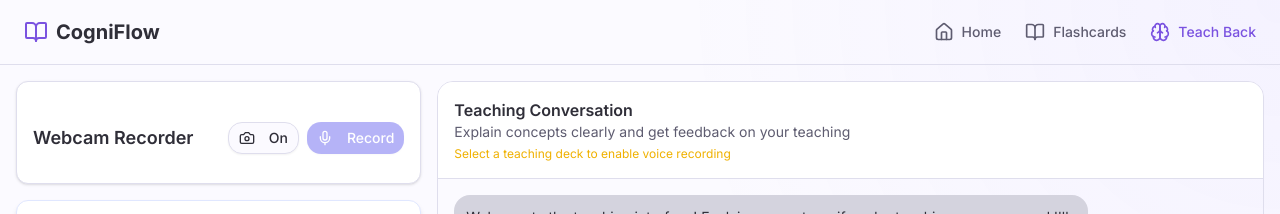
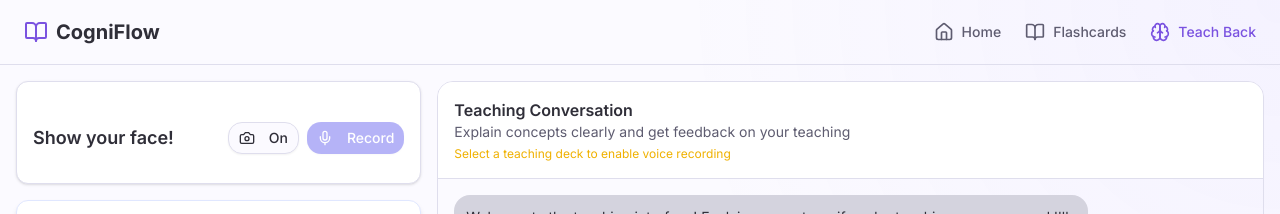
Before and after one commit to harryphma/vibelearning, a Next.js app in the folder vibe-learning/: page /teach in a window 1280 px wide. Shown: the top 214 px of the page. Built offline with nearby package versions, Linux system fonts and the light colour scheme; no server answers.

Commit message:
fix webcam text

```diff
--- a/vibe-learning/components/webcam-view.tsx
+++ b/vibe-learning/components/webcam-view.tsx
@@ -413,7 +413,7 @@ export function WebcamView({ onAudioRecorded, className }: WebcamViewProps) {
     <Card className={`overflow-hidden ${className}`}>
       <CardHeader className="p-4">
         <div className="flex items-center justify-between">
-          <CardTitle className="text-lg">Webcam Recorder</CardTitle>
+          <CardTitle className="text-lg items-center justify-center">Show your face!</CardTitle>
           <div className="flex gap-2">
             <Button
               variant="outline"
```
